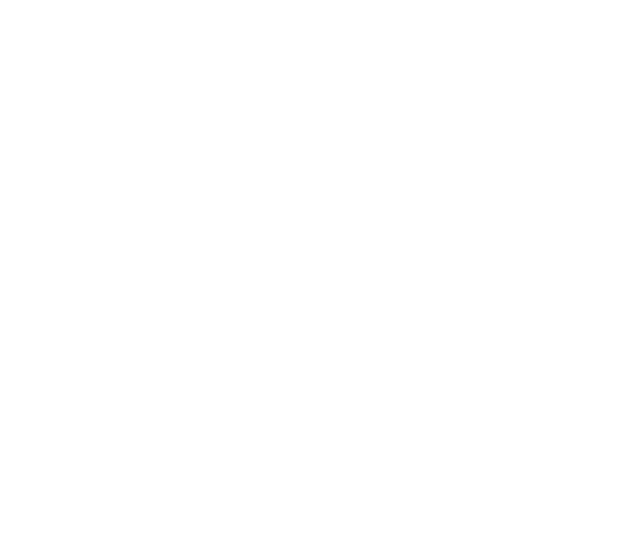
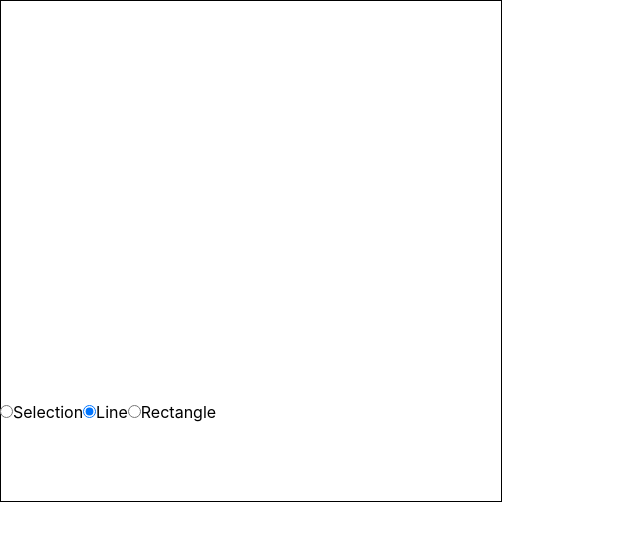
Before and after one commit to nikapadia/SuperSnippets, a React (Vite) app: page / in a window 1280 px wide. Shown: the top 540 px of the page, without its empty margins (0-640 px from the left). Built offline with nearby package versions, Linux system fonts and the light colour scheme.

Commit message:
Drawing and moving rects and lines works

```diff
--- a/src/App.tsx
+++ b/src/App.tsx
@@ -11,12 +11,7 @@
 function App() {
     return (
         <div>
-            {/* <Toolbar /> */}
-            <div>
-                {/* <ElementsPanel /> */}
-                <Canvas />
-                {/* <PropertiesPanel /> */}
-            </div>
+            <Canvas />
         </div>
     );
 }
--- a/src/components/canvas/Canvas.jsx
+++ b/src/components/canvas/Canvas.jsx
@@ -5,10 +5,14 @@
 
 const generator = rough.generator();
 
-function createElement(x1, y1, x2, y2) {
-    const roughElement = generator.line(x1, y1, x2-x1, y2-y1);
+function createElement(id, x1, y1, x2, y2, type) {
+    const roughElement = type === "line"
+        ? generator.line(x1, y1, x2, y2)
+        : generator.rectangle(x1, y1, x2 - x1, y2 - y1);
     return {
+        id,
         roughElement,
+        type,
         x1,
         y1,
         x2,
@@ -16,9 +20,34 @@
     };
 }
 
+const isWithinElement = (x, y, element) => {
+    const {type, x1, x2, y1, y2} = element;
+    if (type === "rectangle") {
+        const minX = Math.min(x1, x2);
+        const maxX = Math.max(x1, x2);
+        const minY = Math.min(y1, y2);
+        const maxY = Math.max(y1, y2);
+        return x >= minX && x <= maxX && y >= minY && y <= maxY;
+    } else {
+        const a = {x: x1, y: y1};
+        const b = {x: x2, y: y2};
+        const c = {x, y};
+        const offset = distance(a, b) - (distance(a, c) + distance(b, c));
+        return Math.abs(offset) < 1;
+    }
+};
+
+const distance = (a, b) => Math.sqrt(Math.pow(a.x - b.x, 2) + Math.pow(a.y - b.y, 2));
+
+const getElementAtPosition = (x, y, elements) => {
+    return elements.find(element => isWithinElement(x, y, element));
+};
+
 const App = () => {
 	const [elements, setElements] = useState([]);
-	const [drawing, setDrawing] = useState(false);
+	const [action, setAction] = useState("none");
+    const [tool, setTool] = useState("line");
+    const [selectedElement, setSelectedElement] = useState(null);
 
 	useLayoutEffect(() => {
 		const canvas = document.getElementById("canvas");
@@ -29,45 +58,106 @@
 		elements.forEach(({ roughElement }) => roughCanvas.draw(roughElement));
 	}, [elements]);
 
+    const updateElement = (id, x1, y1, x2, y2, type) => {
+        const updatedElement = createElement(id, x1, y1, x2, y2, type);
+
+        const elementsCopy = [...elements];
+        elementsCopy[id] = updatedElement;
+        setElements(elementsCopy);
+    };
+
 	const handleMouseDown = (event) => {
-        setDrawing(true);
-
         const { clientX, clientY } = event;
-
-        const element = createElement(clientX,clientY,clientX,clientY);
+        if (tool === "selection") {
+            const element = getElementAtPosition(clientX, clientY, elements);
+            if (element) {
+                const offsetX = clientX - element.x1;
+                const offsetY = clientY - element.y1;
+                setSelectedElement({...element, offsetX, offsetY});
+                setAction("moving");
+            }
+        } else {
+            const id = elements.length;
+            const element = createElement(id, clientX,clientY,clientX,clientY, tool);
             setElements(prevState => [...prevState, element]);
+            setAction("drawing");
+        }
     };
 
 	const handleMouseUp = (event) => {
-        setDrawing(false);
+        setAction("none");
+        setSelectedElement(null);
     };
 
 	const handleMouseMove = (event) => {
-        if (!drawing) {
-            return;
+        const { clientX, clientY } = event;
+
+        if (tool === "selection") {
+            event.target.style.cursor = getElementAtPosition(clientX, clientY, elements) ? "move" : "default";
         }
 
-        const { clientX, clientY } = event;
+        if (action === "drawing") {
             const index = elements.length - 1;
             const {x1, y1} = elements[index];
-        const updatedElement = createElement(x1, y1, clientX, clientY);
-
-        const elementsCopy = [...elements];
-        elementsCopy[index] = updatedElement;
-        setElements(elementsCopy);
+            updateElement(index, x1, y1, clientX, clientY, tool);
+        } else if (action === "moving") {
+            const { id, x1, x2, y1, y2, type, offsetX, offsetY } = selectedElement;
+            const width = x2 - x1;
+            const height = y2 - y1;
+            const newX1 = clientX - offsetX;
+            const newY1 = clientY - offsetY;
+            updateElement(id, newX1, newY1, newX1 + width, newY1 + height, type);
+        }
 
     };
 
 	return (
+        <div>
+            <div style={{position: "fixed", zIndex: "2"}}>
+                <input
+                type="radio"
+                id="selection"
+                checked={tool === "selection"}
+                onChange={() => setTool("selection")}
+                />
+                <label htmlFor="line" style={{color: "black"}}>Selection</label>
+                <input
+                type="radio"
+                id="line"
+                checked={tool === "line"}
+                onChange={() => setTool("line")}
+                />
+                <label htmlFor="line" style={{color: "black"}}>Line</label>
+                <input
+                type="radio"
+                id="rectangle"
+                checked={tool === "rectangle"}
+                onChange={() => setTool("rectangle")}
+                />
+                <label htmlFor="rectangle" style={{color: "black"}}>Rectangle</label>
+            </div>
             <canvas
                 id="canvas"
+                style={canvasStyle}
                 width={500}
                 height={500}
                 onMouseDown={handleMouseDown}
                 onMouseUp={handleMouseUp}
                 onMouseMove={handleMouseMove}
             />
+        </div>
 	);
 };
 
+const canvasStyle = {
+    border: "1px solid black",
+    // margin: "auto",
+    // marginTop: "50px",
+    // display: "block",
+    backgroundColor: "white",
+    position: "fixed",
+    top: 0,
+    left: 0
+};
+
 export default App;
```
Also changed, not shown: 1 other file (tests, documents, lock files or other folders). Lines whose indentation alone changed are shown as unchanged.
